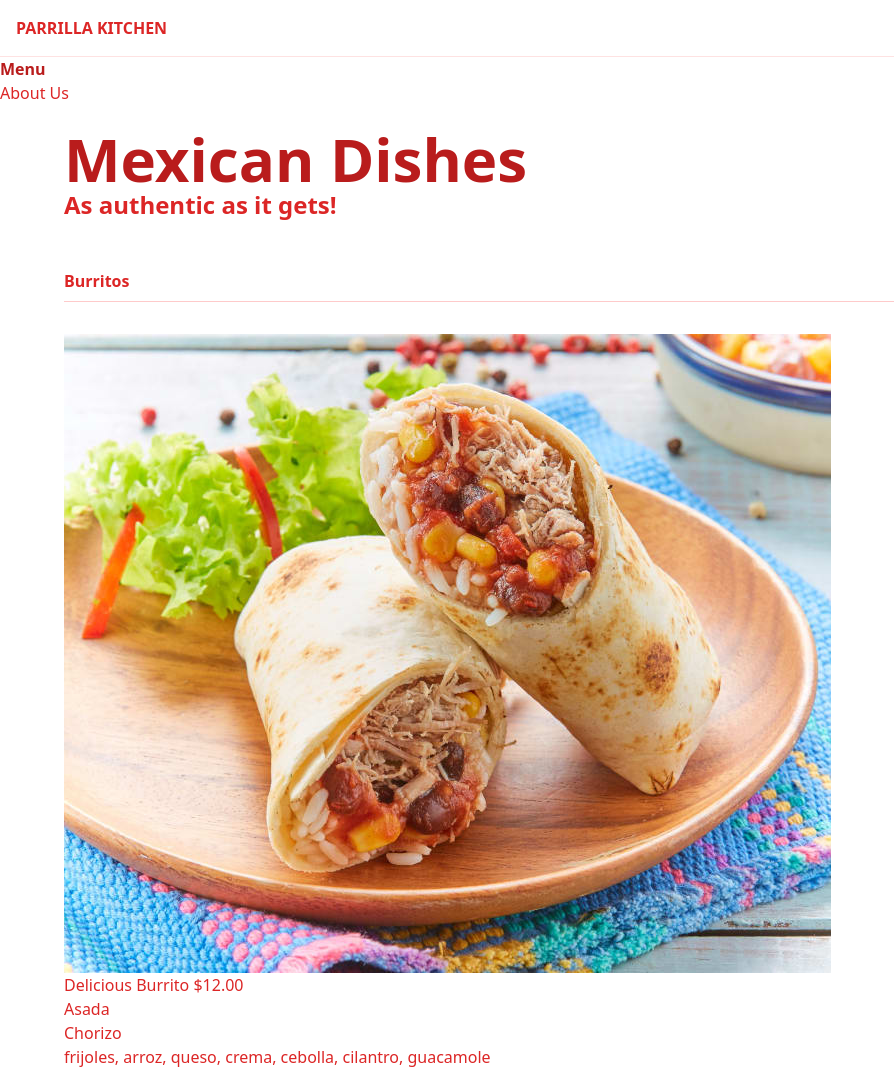
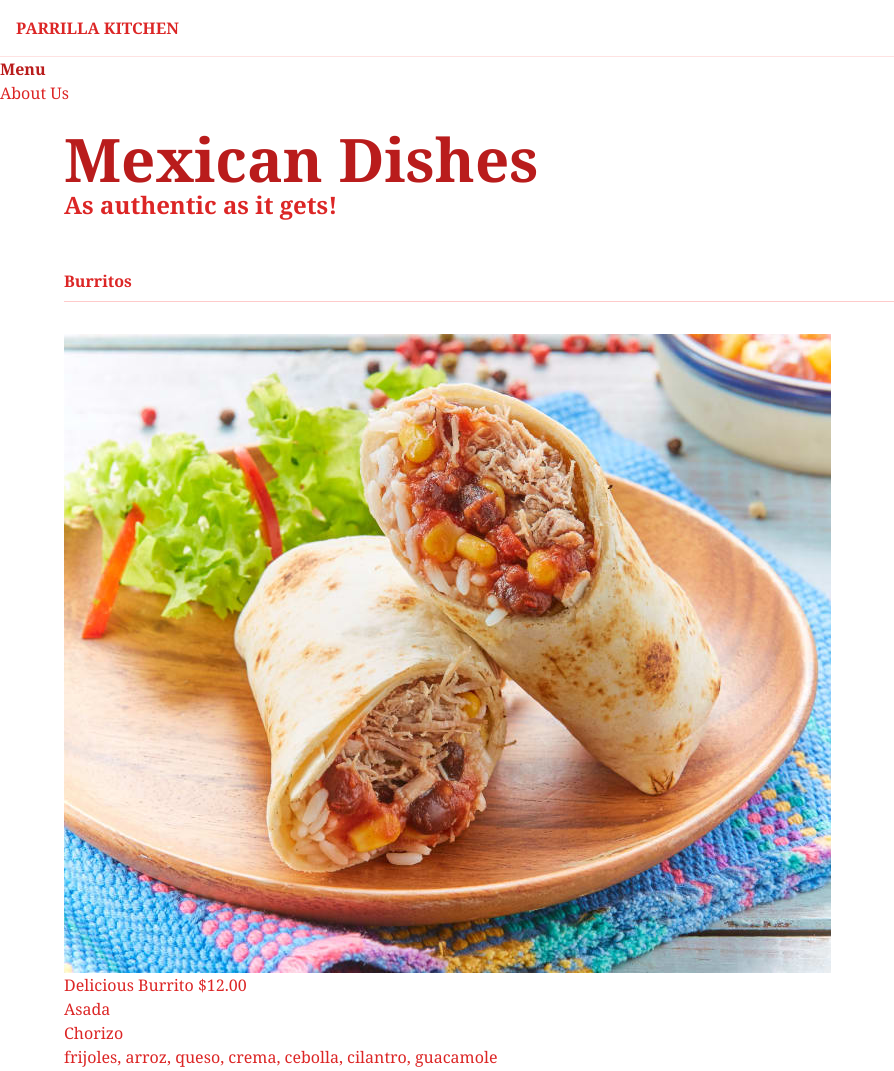
Before and after one commit to GaboGomezT/parrilla-kitchen-landing, a plain HTML site: page index.html in a window 1280 px wide. Shown: the top 1071 px of the page, without its empty margins (0-894 px from the left). Drawn offline with nearby package versions, Linux system fonts and the light colour scheme.

Commit message:
changed font

```diff
--- a/index.html
+++ b/index.html
@@ -8,7 +8,7 @@
 	<link href="https://unpkg.com/tailwindcss@^2/dist/tailwind.min.css" rel="stylesheet">
 </head>
 
-<body class="text-red-600">
+<body class="text-red-600 font-serif">
 	<div>
 		<div>
 			<nav>
```
